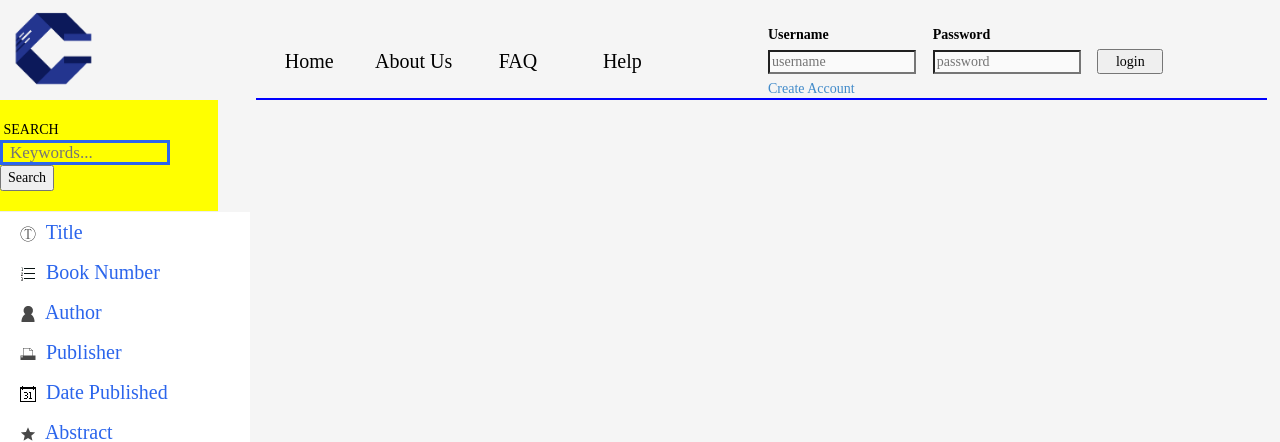
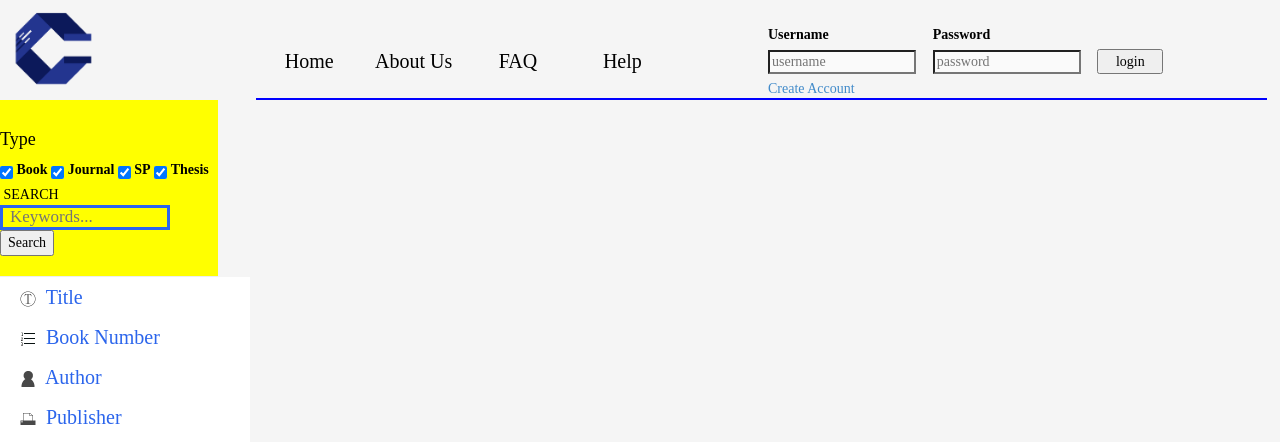
Before and after one commit to BuracayBeach/myfirstrepo, a CodeIgniter app: page /myfirstrepo/index.php/home/faq in a window 1280 px wide. Shown: the top 442 px of the page. Run offline with CodeIgniter, Linux system fonts and the light colour scheme.

Commit message:
Added type filtering

```diff
--- a/application/models/search_model.php
+++ b/application/models/search_model.php
@@ -25,6 +25,28 @@ class Search_model extends CI_Model {
 
     }
 
+    function get_inputs(&$input){
+        $input['search_term'] = "";
+        $input['search_by'] = "book_title";
+        $input['order_by'] = "book_no";
+
+        $input['book_type'] = "Book";
+
+        if (isset($_POST['search'])) $input['search_term'] = $_POST['search'];
+        if (isset($_POST['search_by'])) $input['search_by'] = $_POST['search_by'];
+        if (isset($_POST['order_by'])) $input['order_by'] = $_POST['order_by'];
+        if (isset($_POST['book_type'])) $input['book_type'] = $_POST['book_type'];
+
+        $input['available'] = isset($_POST["available"]);
+        $input['borrowed'] = isset($_POST["borrowed"]);
+        $input['reserved'] = isset($_POST["reserved"]);
+
+        $input['type_book'] = isset($_POST["type_book"]);
+        $input['type_journal'] = isset($_POST["type_journal"]);
+        $input['type_sp'] = isset($_POST["type_sp"]);
+        $input['type_thesis'] = isset($_POST["type_thesis"]);
+    }
+
     function get_status_check($input){
         //set defaults
         $status_check = "status='available' or status='borrowed' or status='reserved'";
@@ -47,6 +69,26 @@ class Search_model extends CI_Model {
         return $status_check;
     }
 
+    function get_type_check($input){
+        //set defaults
+        $type_check = "book_type='Book' or book_type='Journal' or book_type='SP' or book_type='Thesis'";
+
+        //filter by type
+        if (!$input["type_book"]) $type_check = str_replace("book_type='Book' or ","",$type_check);
+        if (!$input["type_journal"]) $type_check = str_replace("book_type='Journal' or ","",$type_check);
+        if (!$input["type_sp"]) $type_check = str_replace("book_type='SP' or ","",$type_check);
+        if (!$input["type_thesis"]){
+            $type_check = str_replace(" or book_type='Thesis'","",$type_check);
+            $type_check = str_replace("book_type='Thesis'","",$type_check);
+        }
+
+        if($type_check!="") $type_check = "(" . $type_check . ") ";
+        else $type_check = "(book_type!='Book' and book_type!='Journal' and book_type!='SP' and book_type!='Thesis') ";
+
+        return $type_check;
+    }
+
+
     function query_result($details){
         $details['search_term'] = filter_var($details['search_term'], FILTER_SANITIZE_STRING);
         if (strlen($details['search_term']) > 99) $details['search_term'] = substr($details['search_term'], 0,99);
@@ -57,7 +99,10 @@ class Search_model extends CI_Model {
                 'order_by' => "order by " . $details['order_by']
         );
 
-        if ($details['search_by']== 'book_no' && $details['status_check'] != '')  $q['where'] .= " and ";
+        if ($details['status_check'] != '') $q['where'] .= ' and ';
+        $q['where'] .= $details['type_check'];
+
+        if ($details['search_by']== 'book_no' && trim($details['search_term']) != '')  $q['where'] .= " and ";
 
 
         if (!$details['spell_check']){
@@ -109,7 +154,7 @@ class Search_model extends CI_Model {
         if (trim($q['where']) == 'where') $q['where'] = '';
 
         $query_string = $q['select'] . $q['where'] . $q['order_by'];
-        // echo $query_string;
+        // var_dump($query_string);
         return $this->db->query($query_string)->result();
     }
 
--- a/application/views/search_view.php
+++ b/application/views/search_view.php
@@ -11,19 +11,30 @@
 					<?php
 						if (isset($_SESSION['type']) && $_SESSION['type'] == "admin"){
 							echo '
+							<h4>Status</h4>
 							<div id="status">
 								<input id = "available" type="checkbox" name = "available" checked>
-								<div class= "statuslabel" ><label for="available">Available</label></div>
+									<label for="available">Available</label>
 								<input id = "reserved" type="checkbox" name = "reserved" checked>
-								<div class= "statuslabel" ><label for="reserved">Reserved</label></div>
+									<label for="reserved">Reserved</label>
 								<input id = "borrowed" type="checkbox" name = "borrowed" checked >
-								<div class= "statuslabel" ><label for="borrowed" style="clear:right;">Borrowed</label></div>
+									<label for="borrowed" style="clear:right;">Borrowed</label>
 							</div>
 							';
 						}
 					?>
 
-
+					<div id="book_type_div">
+						<h4>Type</h4>
+						<input id = "type_book" type="checkbox" name = "type_book" checked>
+							<label for="type_book">Book</label>
+						<input id = "type_journal" type="checkbox" name = "type_journal" checked>
+							<label for="type_journal">Journal</label>
+						<input id = "type_sp" type="checkbox" name = "type_sp" checked>
+							<label for="type_sp">SP</label>
+						<input id = "type_thesis" type="checkbox" name = "type_thesis" checked>
+							<label for="type_thesis">Thesis</label>
+					</div>
 
 
 					&nbsp;SEARCH<input searchby="book_title" id="search_text" type="text" name='search' autofocus='true' placeholder='Keywords...' maxlength='99'/>
```
Also changed, not shown: application/controllers/book.php (+2 -12 lines).
